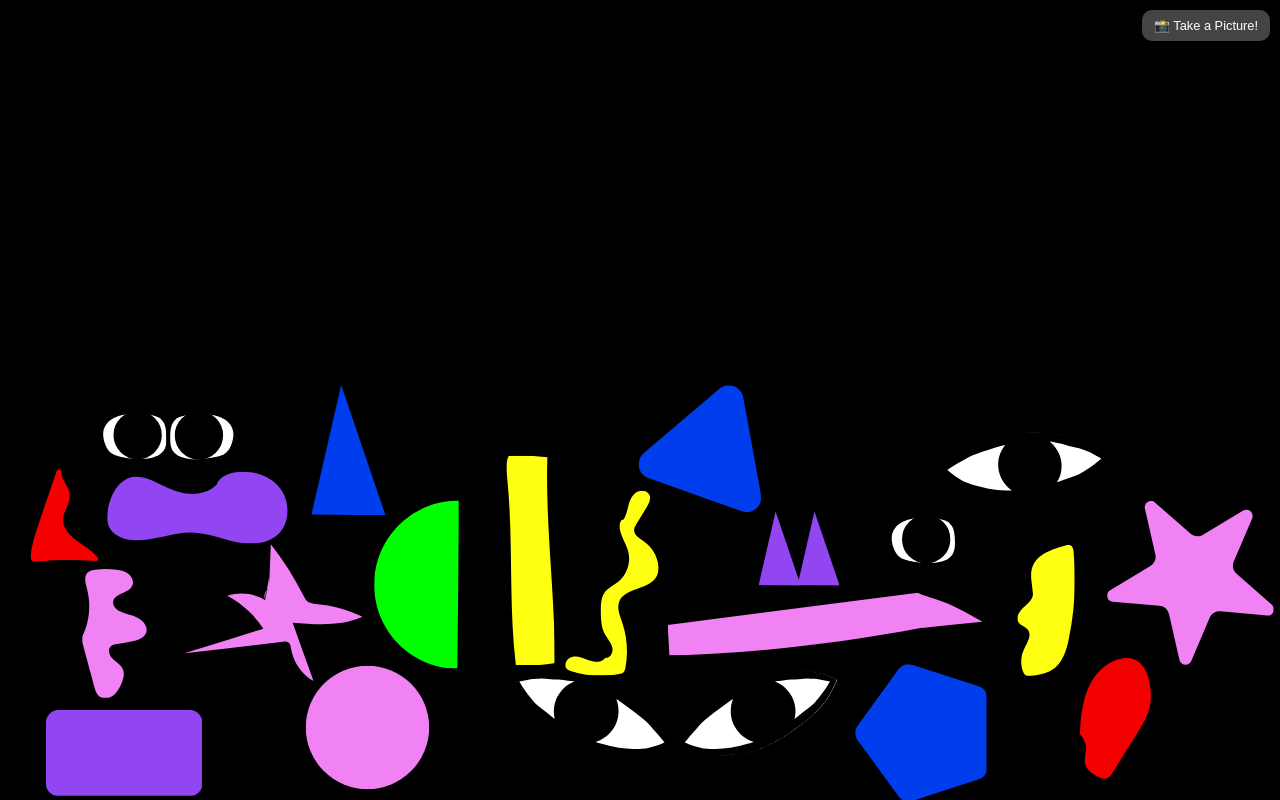
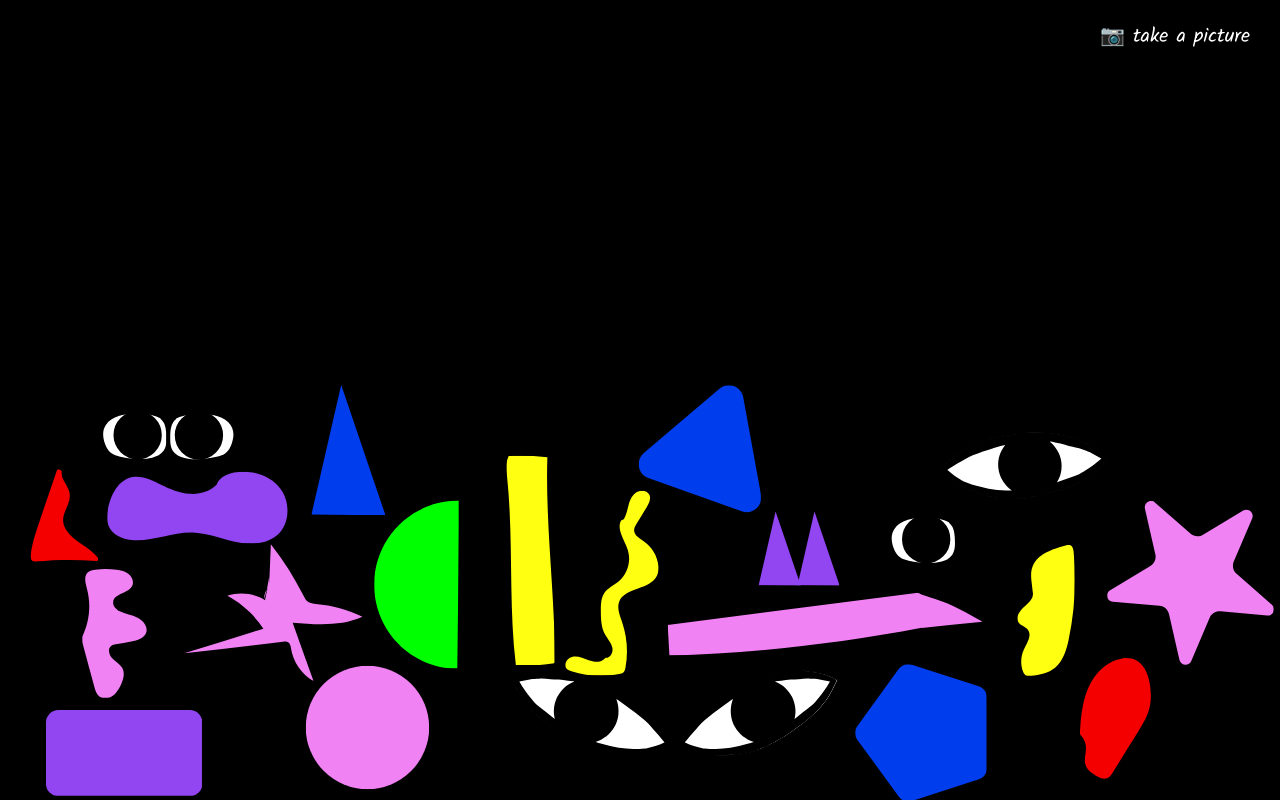
Before and after one commit to suzubu/pareidoodles, a React (Vite) app: page / in a window 1280 px wide. Built offline with nearby package versions, Linux system fonts and the light colour scheme.

Commit message:
feat: add ScreenshotButton styles and font; create CSS for screenshot button and integrate Kalam font

```diff
--- a/src/Components/ScreenshotButton.jsx
+++ b/src/Components/ScreenshotButton.jsx
@@ -1,3 +1,4 @@
+import "../styles/ScreenshotButton.css";
 import html2canvas from "html2canvas";
 
 export default function ScreenshotButton() {
@@ -25,21 +26,12 @@ export default function ScreenshotButton() {
   return (
     <button
       id="screenshot-button"
+      className="screenshot-button"
       onClick={captureScreenshot}
-      style={{
-        position: "absolute",
-        top: "10px",
-        right: "10px",
-        zIndex: 9999,
-        padding: "8px 12px",
-        background: "#444",
-        color: "#fff",
-        border: "none",
-        borderRadius: "10px",
-        cursor: "pointer",
-      }}
     >
-      📸 Take a Picture!
+      <span className="camera">📷 </span>
+      <span className="flash">📸 </span>
+      take a picture
     </button>
   );
 }
--- /dev/null
+++ b/src/styles/ScreenshotButton.css
@@ -0,0 +1,40 @@
+@font-face {
+  font-family: "kalam";
+  src: url("/fonts/Kalam-Variable.woff2");
+}
+
+.screenshot-button {
+  position: absolute;
+  top: 10px;
+  right: 10px;
+  z-index: 9999;
+  padding: 10px 20px;
+  font-family: "kalam";
+  font-size: 20px;
+  background: black;
+  color: #fff;
+  border: none;
+  border-radius: 20px;
+
+  cursor: pointer;
+}
+
+.screenshot-button:hover {
+  background: #666;
+}
+
+/* Default state: show camera, hide flash */
+.screenshot-button .camera {
+  display: inline;
+}
+.screenshot-button .flash {
+  display: none;
+}
+
+/* On hover: hide camera, show flash */
+.screenshot-button:hover .camera {
+  display: none;
+}
+.screenshot-button:hover .flash {
+  display: inline;
+}
```
Also changed, not shown: public/fonts/Kalam-Variable.woff2 (added), src/Components/ColorPickerMenu.jsx (line endings or trailing spaces).
